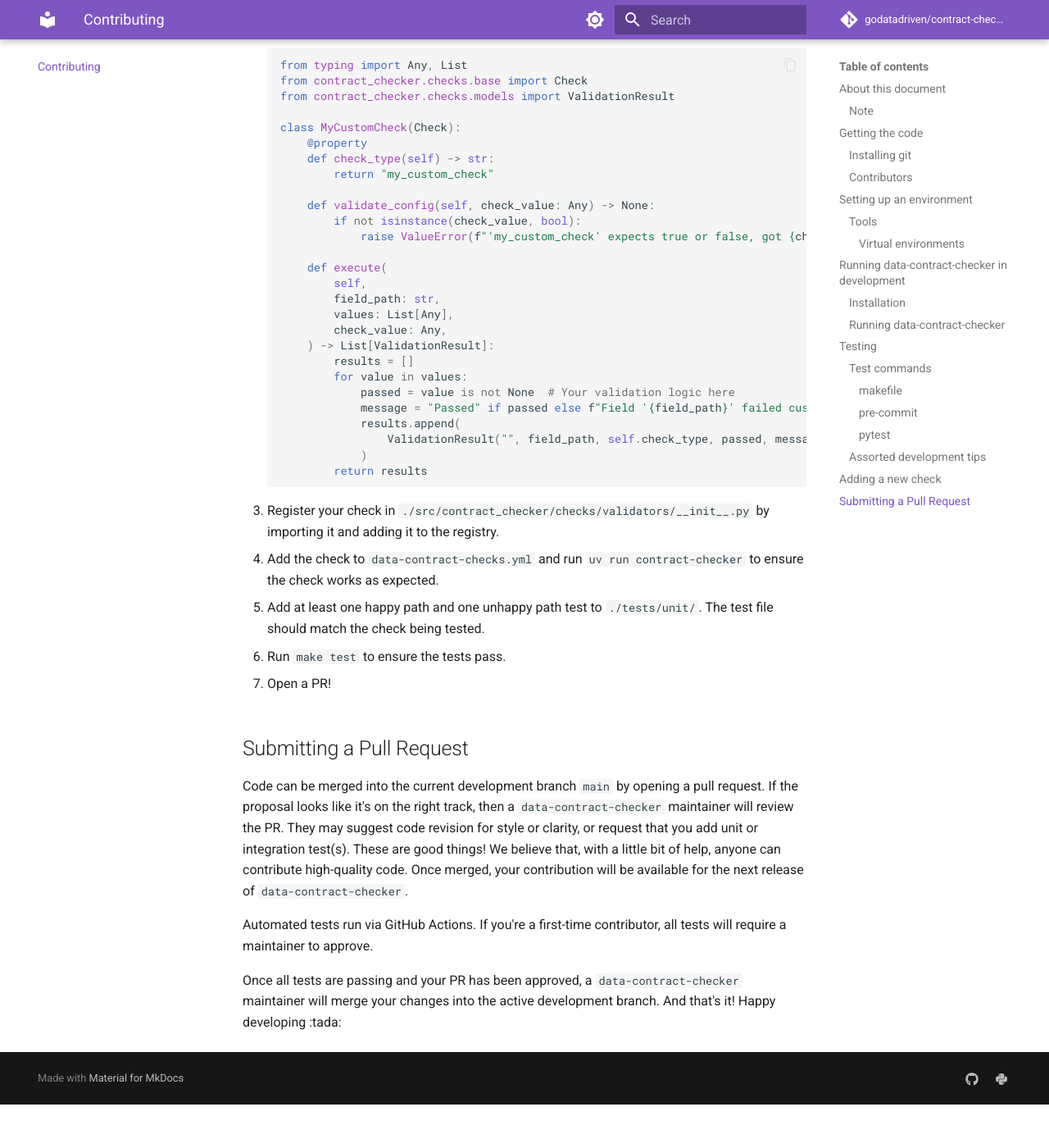
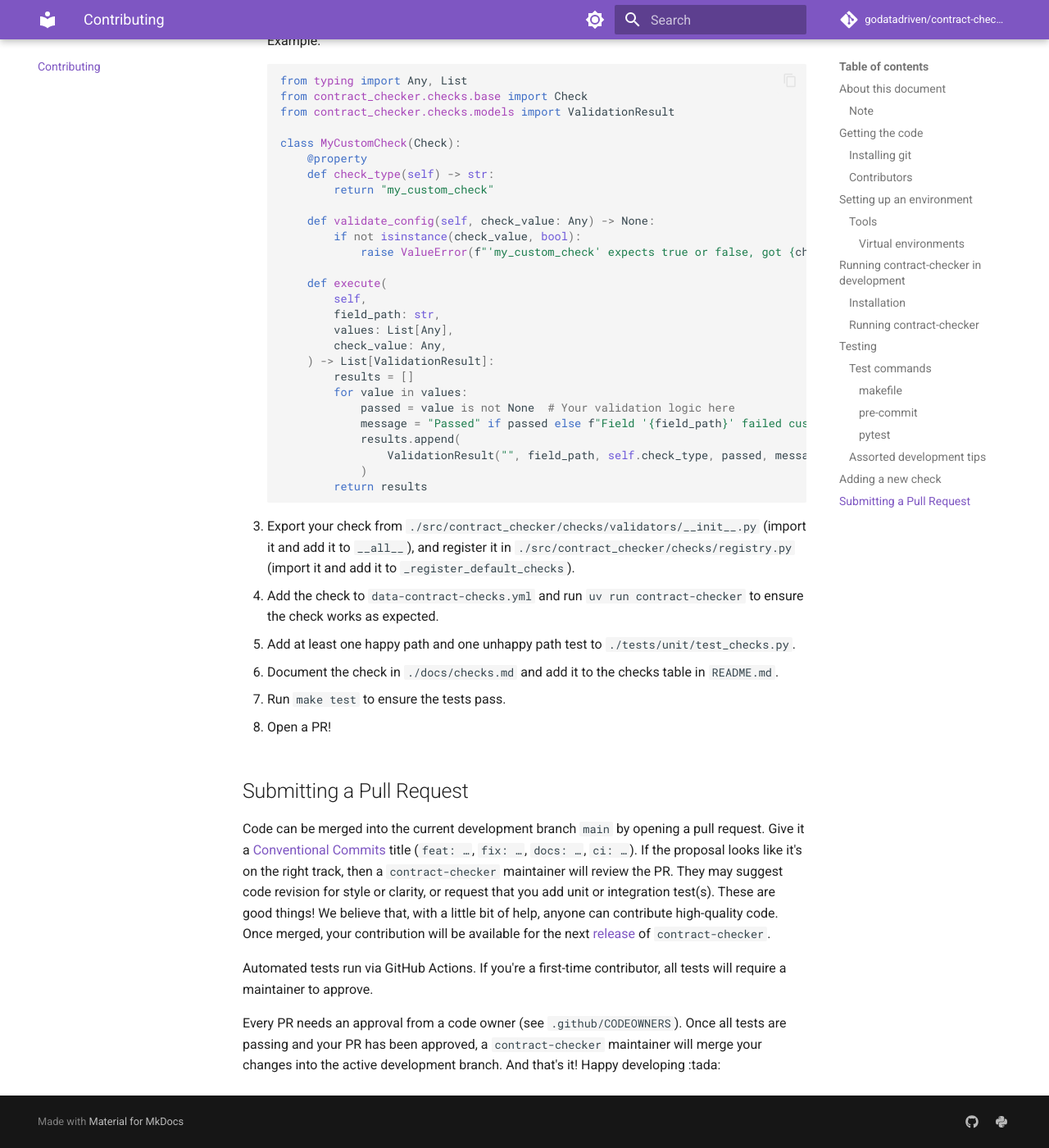
Before and after one commit to godatadriven/contract-checker, an MkDocs documentation site: the page built from docs/contributing.md, in a window 1280 px wide and 1400 px high, scrolled down 4443 px. Shown: the whole window at 82% size. Built offline with MkDocs 1.6.1 and Material for MkDocs 9.7.7, drawn with Linux system fonts in a browser that asks for light colours; comment, search, counter and statistics services are not loaded; before the commit the page ends 5790 px from its top, so only the background shows below that; some of the changed text lies outside the part shown.

Commit message:
docs: refresh contributing guides and declare MIT license metadata
Declare license = "MIT" and license-files (PEP 639) so PyPI shows the
license and the wheel ships LICENSE. Bring CONTRIBUTING.md and
docs/contributing.md in line with the code: Python 3.11-3.15, the current
Check.execute signature, registering checks in both validators/__init__.py
and registry.py, documenting new checks, uv run pre-commit install,
--output-mode instead of --verbose, Conventional Commit PR titles, code
owner review, a link to the release guide, and the contract-checker name.

````diff
--- a/docs/contributing.md
+++ b/docs/contributing.md
@@ -1,12 +1,12 @@
-# Contributing to `data-contract-checker`
+# Contributing to `contract-checker`
 
-`data-contract-checker` is open source software. Whether you are a seasoned open source contributor or a first-time committer, we welcome and encourage you to contribute code, documentation, ideas, or problem statements to this project.
+`contract-checker` is open source software. Whether you are a seasoned open source contributor or a first-time committer, we welcome and encourage you to contribute code, documentation, ideas, or problem statements to this project.
 
 ## About this document
 
-There are many ways to contribute to the ongoing development of `data-contract-checker`, such as by participating in discussions and issues.
+There are many ways to contribute to the ongoing development of `contract-checker`, such as by participating in discussions and issues.
 
-The rest of this document serves as a more granular guide for contributing code changes to `data-contract-checker` (this repository). It is not intended as a guide for using `data-contract-checker`, and some pieces assume a level of familiarity with Python development (virtualenvs, `uv`, etc). Specific code snippets in this guide assume you are using macOS or Linux and are comfortable with the command line.
+The rest of this document serves as a more granular guide for contributing code changes to `contract-checker` (this repository). It is not intended as a guide for using `contract-checker`, and some pieces assume a level of familiarity with Python development (virtualenvs, `uv`, etc). Specific code snippets in this guide assume you are using macOS or Linux and are comfortable with the command line.
 
 If you get stuck, we're happy to help! Just open an issue or draft PR and we'll do our best to help out.
 
@@ -18,13 +18,13 @@
 
 ### Installing git
 
-You will need `git` in order to download and modify the `data-contract-checker` source code. On macOS, the best way to download git is to just install [Xcode](https://developer.apple.com/support/xcode/).
+You will need `git` in order to download and modify the `contract-checker` source code. On macOS, the best way to download git is to just install [Xcode](https://developer.apple.com/support/xcode/).
 
 ### Contributors
 
-You can contribute to `data-contract-checker` by forking the `data-contract-checker` repository. For a detailed overview on forking, check out the [GitHub docs on forking](https://help.github.com/en/articles/fork-a-repo). In short, you will need to:
+You can contribute to `contract-checker` by forking the `contract-checker` repository. For a detailed overview on forking, check out the [GitHub docs on forking](https://help.github.com/en/articles/fork-a-repo). In short, you will need to:
 
-1. Fork the `data-contract-checker` repository.
+1. Fork the `contract-checker` repository.
 1. Clone your fork locally.
 1. Check out a new branch for your proposed changes.
 1. Push changes to your fork.
@@ -32,14 +32,14 @@
 
 ## Setting up an environment
 
-There are some tools that will be helpful to you in developing locally. While this is the list relevant for `data-contract-checker` development, many of these tools are used commonly across open-source python projects.
+There are some tools that will be helpful to you in developing locally. While this is the list relevant for `contract-checker` development, many of these tools are used commonly across open-source python projects.
 
 ### Tools
 
-These are the tools used in `data-contract-checker` development and testing:
+These are the tools used in `contract-checker` development and testing:
 
 - [`typer`](https://typer.tiangolo.com/) to create our CLI interface.
-- [GitHub Actions](https://github.com/features/actions) for automating tests and checks, once a PR is pushed to the `data-contract-checker` repository.
+- [GitHub Actions](https://github.com/features/actions) for automating tests and checks, once a PR is pushed to the `contract-checker` repository.
 - [`make`](https://www.gnu.org/software/make/manual/make.html) to run multiple setup or test steps in combination.
 - [`mypy`](https://mypy.readthedocs.io/en/stable/) for static type checking.
 - [`uv`](https://docs.astral.sh/uv/) to manage our python virtual environment and dependencies.
@@ -48,38 +48,40 @@
 - [`pytest`](https://docs.pytest.org/en/latest/) to define, discover, and run tests.
 - [`Ruff`](https://github.com/astral-sh/ruff) to lint and format python code.
 
-A deep understanding of these tools in not required to effectively contribute to `data-contract-checker`, but we recommend checking out the attached documentation if you're interested in learning more about each one.
+A deep understanding of these tools in not required to effectively contribute to `contract-checker`, but we recommend checking out the attached documentation if you're interested in learning more about each one.
 
 #### Virtual environments
 
-We strongly recommend using virtual environments when developing code in `data-contract-checker`. We recommend creating this virtualenv in the root of the `data-contract-checker` repository. To create and activate a new virtualenv, run:
+We strongly recommend using virtual environments when developing code in `contract-checker`. We recommend creating this virtualenv in the root of the `contract-checker` repository. To create and activate a new virtualenv, run:
 
 ```shell
 uv venv && source .venv/bin/activate
 ```
 
-This will create a new Python virtual environment in `.venv/` and install all dependencies.
+This creates an empty Python virtual environment in `.venv/`; the dependencies are installed in the
+next step.
 
-## Running `data-contract-checker` in development
+## Running `contract-checker` in development
 
 ### Installation
 
-First make sure that you set up your `virtualenv` as described in [Setting up an environment](#setting-up-an-environment). Next, install `data-contract-checker`, its dependencies and `pre-commit`:
+First make sure that you set up your `virtualenv` as described in [Setting up an environment](#setting-up-an-environment). Next, install `contract-checker`, its dependencies and `pre-commit`:
 
 ```shell
 make install
 uv run pre-commit install
 ```
 
-When installed in this way, any changes you make to your local copy of the source code will be reflected immediately in your next `data-contract-checker` run.
+When installed in this way, any changes you make to your local copy of the source code will be reflected immediately in your next `contract-checker` run.
 
-### Running `data-contract-checker`
+### Running `contract-checker`
 
-With your virtualenv activated, you can run `data-contract-checker` using the provided example configuration file via:
+With your virtualenv activated, you can run `contract-checker` using the provided example configuration file via:
 
 ```shell
 uv run contract-checker --help
-uv run contract-checker --verbose --contract-path tests/fixtures/dcs/1.2.0/
+uv run contract-checker --contract-path tests/fixtures/dcs/1.2.0/
+uv run contract-checker --output-mode full --verbose   # also show passing checks, plus debug logging
 ```
 
 ## Testing
@@ -123,7 +125,7 @@
 uv run pytest ./tests/unit/test_cli.py::test_specific_function
 ```
 
-> See [pytest usage docs](https://docs.pytest.org/en/8.1.x/how-to/usage.html) for an overview of useful command-line options.
+> See [pytest usage docs](https://docs.pytest.org/en/stable/how-to/usage.html) for an overview of useful command-line options.
 
 ### Assorted development tips
 
@@ -177,11 +179,13 @@
             return results
     ```
 
-1. Register your check in `./src/contract_checker/checks/validators/__init__.py` by importing it and adding it to the registry.
+1. Export your check from `./src/contract_checker/checks/validators/__init__.py` (import it and add it to `__all__`), and register it in `./src/contract_checker/checks/registry.py` (import it and add it to `_register_default_checks`).
 
 1. Add the check to `data-contract-checks.yml` and run `uv run contract-checker` to ensure the check works as expected.
 
-1. Add at least one happy path and one unhappy path test to `./tests/unit/`. The test file should match the check being tested.
+1. Add at least one happy path and one unhappy path test to `./tests/unit/test_checks.py`.
+
+1. Document the check in `./docs/checks.md` and add it to the checks table in `README.md`.
 
 1. Run `make test` to ensure the tests pass.
 
@@ -189,8 +193,8 @@
 
 ## Submitting a Pull Request
 
-Code can be merged into the current development branch `main` by opening a pull request. If the proposal looks like it's on the right track, then a `data-contract-checker` maintainer will review the PR. They may suggest code revision for style or clarity, or request that you add unit or integration test(s). These are good things! We believe that, with a little bit of help, anyone can contribute high-quality code. Once merged, your contribution will be available for the next release of `data-contract-checker`.
+Code can be merged into the current development branch `main` by opening a pull request. Give it a [Conventional Commits](https://www.conventionalcommits.org/) title (`feat: …`, `fix: …`, `docs: …`, `ci: …`). If the proposal looks like it's on the right track, then a `contract-checker` maintainer will review the PR. They may suggest code revision for style or clarity, or request that you add unit or integration test(s). These are good things! We believe that, with a little bit of help, anyone can contribute high-quality code. Once merged, your contribution will be available for the next [release](releasing.md) of `contract-checker`.
 
 Automated tests run via GitHub Actions. If you're a first-time contributor, all tests will require a maintainer to approve.
 
-Once all tests are passing and your PR has been approved, a `data-contract-checker` maintainer will merge your changes into the active development branch. And that's it! Happy developing :tada:
+Every PR needs an approval from a code owner (see `.github/CODEOWNERS`). Once all tests are passing and your PR has been approved, a `contract-checker` maintainer will merge your changes into the active development branch. And that's it! Happy developing :tada:
--- a/pyproject.toml
+++ b/pyproject.toml
@@ -2,6 +2,8 @@
 name = "contract_checker"
 description = "Data contract checker"
 readme = "README.md"
+license = "MIT"
+license-files = ["LICENSE"]
 requires-python = ">=3.11,<3.16"
 dynamic = ["version"]
 authors = [
````
Also changed, not shown: CONTRIBUTING.md (+25 -14 lines).
